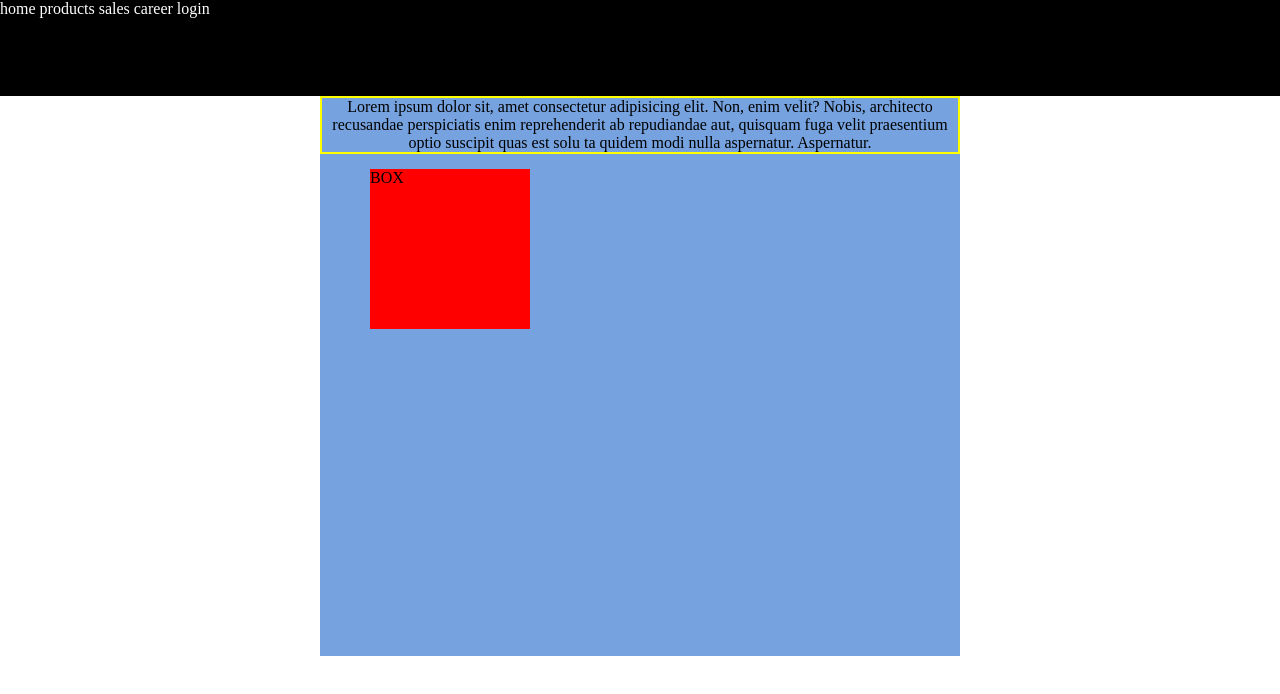
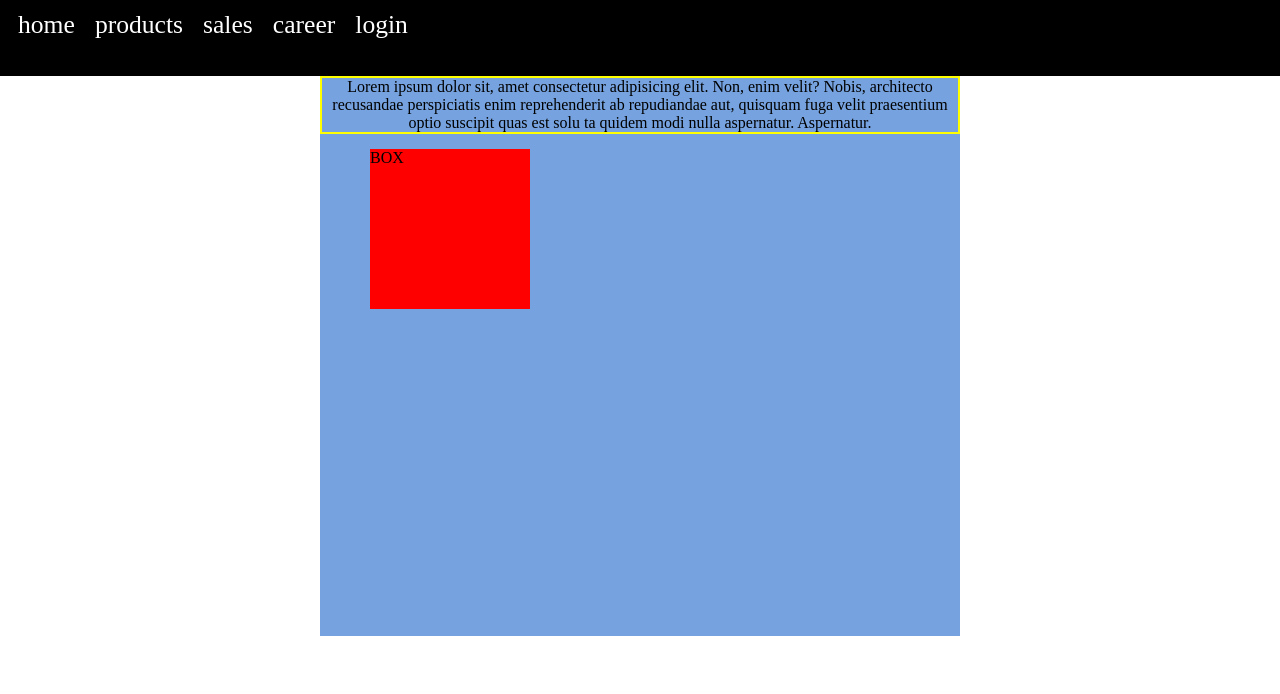
Before and after one commit to abhi-2107/test, a plain HTML site: page page2.html in a window 1280 px wide. Drawn offline with Linux system fonts and the light colour scheme.

Commit message:
1 file modified

```diff
--- a/p2.css
+++ b/p2.css
@@ -4,11 +4,14 @@
 }
 li {
   display: inline;
+  font-size: 2vw;
+  padding: 6px 8px;
 }
 header {
   background-color: black;
   color: white;
-  height: 12vh;
+  height: 7vh;
+  padding: 10px ;
 }
 p {
   text-align: center; border: 2px solid yellow;
@@ -30,3 +33,7 @@ left: 50px;
 /* bottom: 25px; */
 
 }
+
+nav{
+
+}
```
